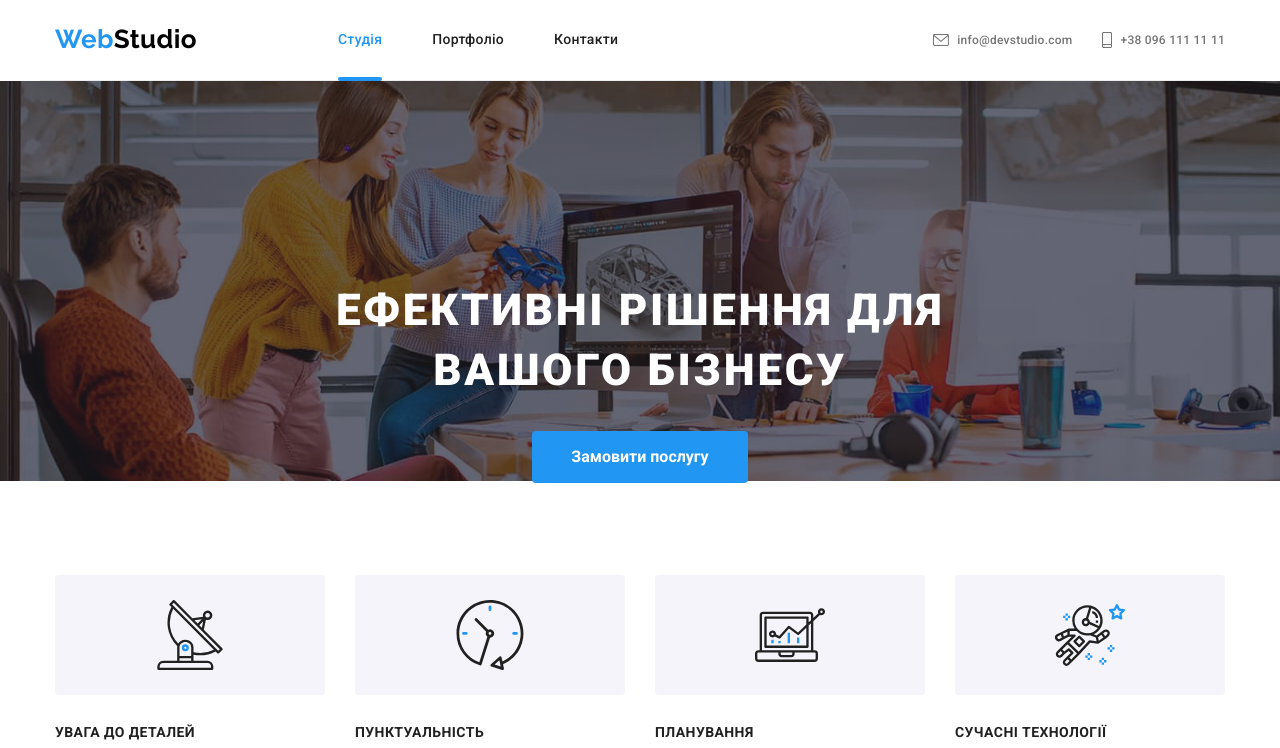
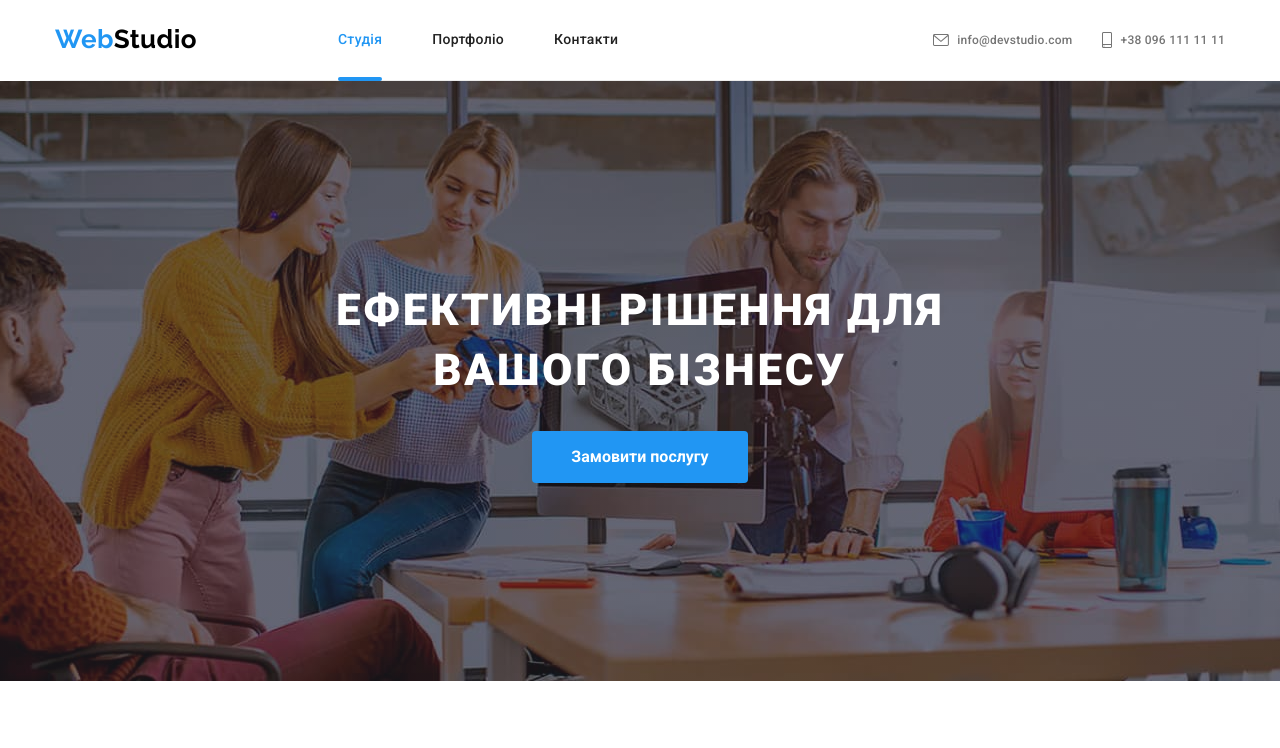
Before and after one commit to Liudmyla-ukraineif/goit-markup-hw-08, a plain HTML site: page index.html in a window 1280 px wide. Shown: the top 748 px of the page. Drawn offline with nearby package versions, Linux system fonts and the light colour scheme.

Commit message:
change hero

```diff
--- a/sass/components/_hero.scss
+++ b/sass/components/_hero.scss
@@ -3,16 +3,17 @@
   margin: 0 auto 0 auto;
   padding-top: 118px;
   padding-bottom: 118px;
-
-  @media screen and (min-width: 1200px) {
-    padding-top: 200px;
-    padding-bottom: 200px;
-  }
-
   min-width: 320px;
   height: 400px;
   text-align: center;
   letter-spacing: 0.06em;
+
+  @media screen and (min-width: 1200px) {
+    padding: 200px 0 200px 0;
+    height: 600px;
+  }
+
+
 
   background-image: linear-gradient(rgba(47, 48, 58, 0.4), rgba(47, 48, 58, 0.4)),
     url('../images/Header-480-1x.jpg');
```
Also changed, not shown: css/main.css, css/main.min.css, 2 other files.
